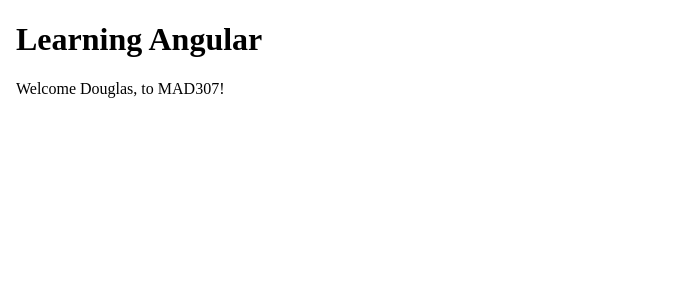
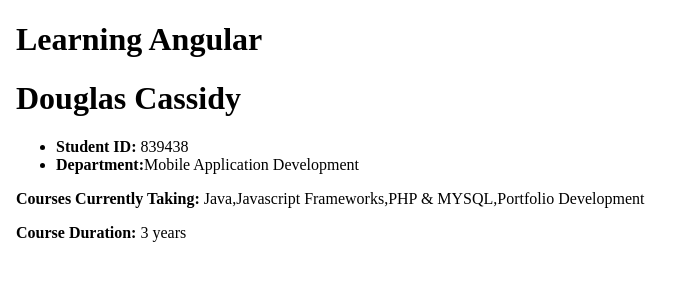
Before and after one commit to DouglasCassidy/Douglas-Cassidy-Learning-Angular, an Angular app: page / in a window 1280 px wide. Shown: the top 300 px of the page, without its empty margins (0-690 px from the left). Built offline with nearby package versions, Linux system fonts and the light colour scheme.

Commit message:
-Created a User Interface with -Invoked User Interface into app.component.html

```diff
--- a/src/app/app.component.html
+++ b/src/app/app.component.html
@@ -1,10 +1,21 @@
 <html lang="en">
   <head>
     <title>Douglas Cassidy - Learning Angular</title>
+    <link rel="stylesheet" href="app.component.css">
   </head>
 
   <body>
   <h1>Learning Angular</h1>
-  <p>Welcome {{ name }}, to {{ course }}!</p>
+  <div>
+    <h1>{{user.firstName}} {{user.lastName}}</h1>
+      <ul>
+        <li><b>Student ID:</b> {{user.id}}</li>
+        <li><b>Department:</b>{{user.department}}</li>
+      </ul>
+    <div>
+      <p><b>Courses Currently Taking:</b> {{user.courses}}</p>
+      <p><b>Course Duration:</b> {{user.courseDuration}} years</p>
+    </div>
+  </div>
   </body>
 </html>
--- a/src/app/app.component.ts
+++ b/src/app/app.component.ts
@@ -9,7 +9,20 @@
   styleUrl: './app.component.css'
 })
 export class AppComponent {
-  title = 'Douglas-Cassidy-Learning-Angular';
-  name = "Douglas";
-  course = "MAD307"
+  title: string = "Learning Angular";
+  user: User = {
+    id: 839438,
+    firstName: "Douglas",
+    lastName: "Cassidy",
+    department: "Mobile Application Development",
+    courses: ["Java", "Javascript Frameworks", "PHP & MYSQL", "Portfolio Development"],
+    courseDuration: 3}
 }
+export interface User {
+  id: number,
+  firstName: string,
+  lastName: string,
+  department: string,
+  courses : string[],
+  courseDuration: number;
+}
```
